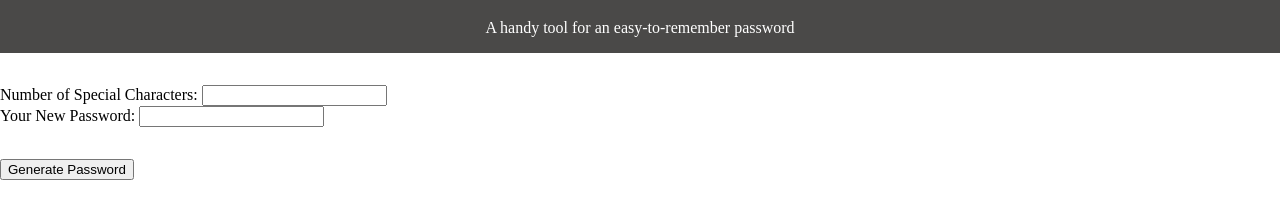
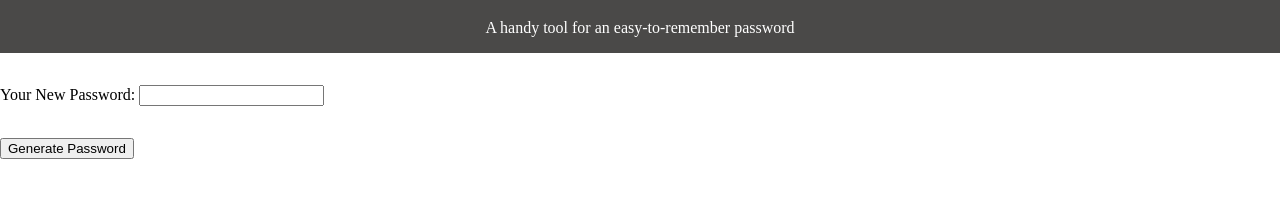
Before and after one commit to mehmetid/PASSWORD-Generator, a plain HTML site: page index.html in a window 1280 px wide. Shown: the part 61-280 px from the top of the page. Drawn offline with Linux system fonts and the light colour scheme.

Commit message:
Update index.html

```diff
--- a/index.html
+++ b/index.html
@@ -19,18 +19,11 @@
             </div>
 
             <p>
-                <!-- an input to take the number of special characters the user wants -->
-                <div id = "numSpecialChars">
-                    <label for="specialCharsInput">Number of Special Characters:</label>
-                    <input id="specialCharsInput">
-                </div>
-
                 <!-- an input to display the password in -->
                 <div id = "passworddisplay">
                     <label for="passwordinput">Your New Password:</label>
                     <input id="passwordinput">
                 </div>
-
 
             </p>
 
```
